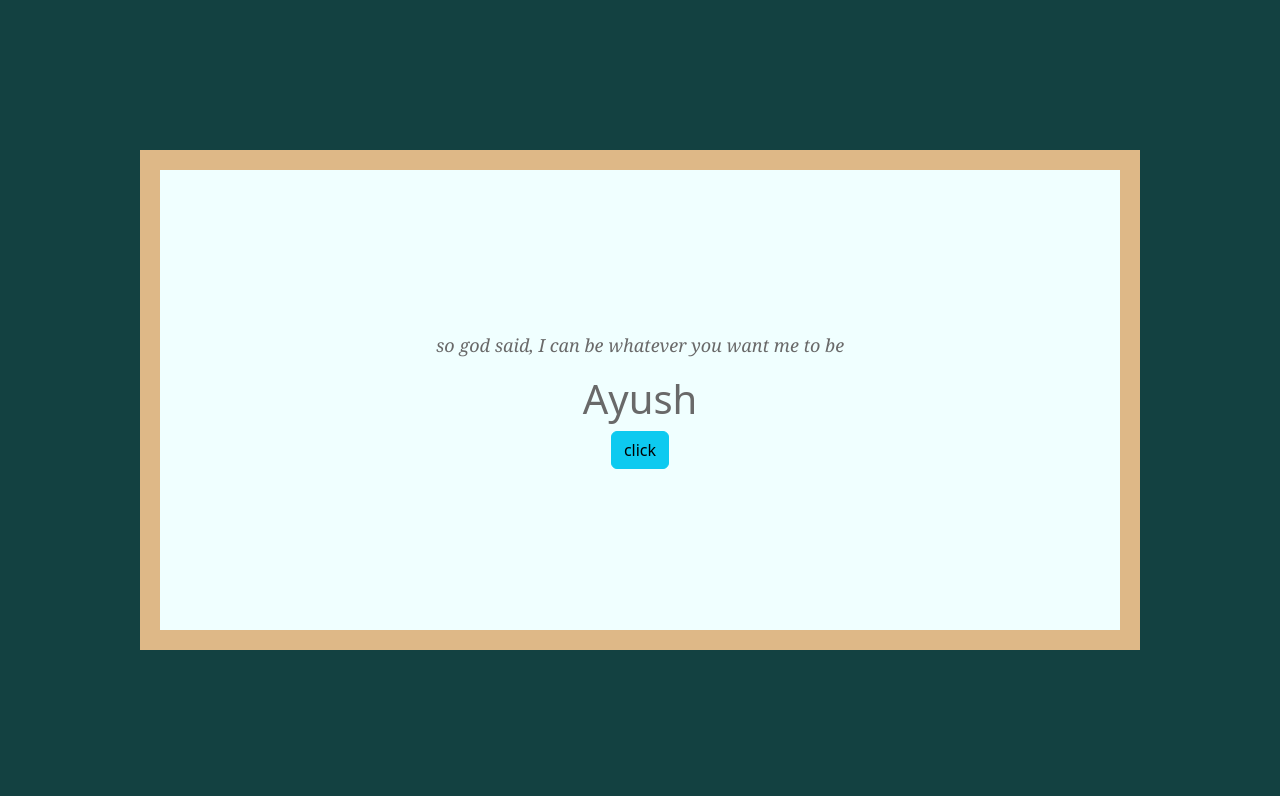
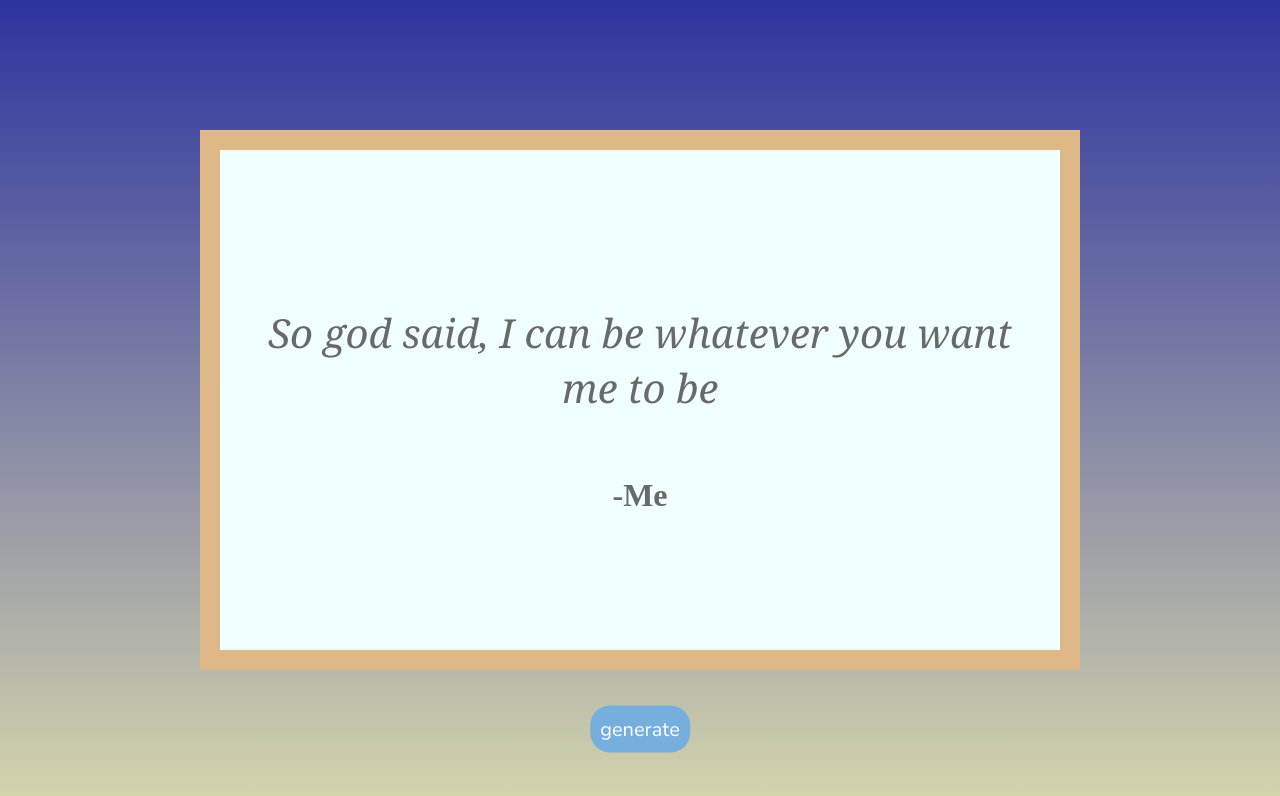
Before and after one commit to MrExorcist/MrExorcist.github.io, a plain HTML site: page ranodmQuoteGEn/index.html in a window 1280 px wide. Drawn offline with nearby package versions, Linux system fonts and the light colour scheme.

Commit message:
button eidt

```diff
--- a/ranodmQuoteGEn/index.html
+++ b/ranodmQuoteGEn/index.html
@@ -1,21 +1,22 @@
 <!DOCTYPE html>
 <html lang="en">
 <head>
-    <link rel="stylesheet" href="https://cdn.jsdelivr.net/npm/bootstrap@5.2.0/dist/css/bootstrap.min.css">
     <link rel="stylesheet" href="style.css">
     <title>quote generate</title>
 </head>
+
 <body>
+
     <div class="container">
         <div class="quotes">
-            <p id="quote">so god said, I can be whatever you want me to be</p>
-             <h1 id="author">Ayush</h1>
-             <div>
-                <button onclick="generate()" type="button" class="btn btn-info">click</button>
-            </div>
+            <p id="quote">So god said, I can be whatever you want me to be</p>
+             <h1 id="author">-Me</h1>
         </div>
     </div>
+    <div class="btn">
+        <button onclick="generate()" type="button" class="btn1">generate</button>
+    </div>
+    <script src="script.js" ></script>
 
-    <script src="script.js" ></script>
 </body>
 </html>
--- a/ranodmQuoteGEn/style.css
+++ b/ranodmQuoteGEn/style.css
@@ -1,10 +1,11 @@
+@import url('https://fonts.googleapis.com/css2?family=Nunito&display=swap');
 body{
-    background-color: rgb(19, 65, 65);
+    background-image: linear-gradient(rgb(45, 51, 158), rgb(215, 215, 172));
+    background-repeat: no-repeat ;
+    background-size: cover;
+    height: 100vh;
+    width: 100vh;
 }
-
-
-
-
 .quotes{
     position: absolute;
     top: 50%;
@@ -12,7 +13,7 @@ body{
     transform: translate(-50%,-50%);
     text-align: center;
     border: 2px solid powderblue;
-    width: 1000px;
+    width: 100vh;
     height: 500px;
     margin: auto;
     display: flex;
@@ -25,7 +26,26 @@ body{
     color:dimgray ;
 }
 .quotes p{
-    font-size: large;
+    font-size: 40px;
     font-style: italic;
     font-family: Georgia, 'Times New Roman', Times, serif;
 }
+
+.btn1{
+padding: 10px;
+position: absolute;
+    top: 50%;
+    left: 50%;
+    transform: translate(-50%,650%);
+    font-size: 20px;
+   font-family: 'Nunito', sans-serif;
+    border-radius: 20px;
+    border: none;
+   background-color: rgb(118, 174, 222);
+    color: white;
+    cursor: pointer;
+    transition: 0.8sec;
+}
+.btn1:hover{
+    background-color: rgb(152, 216, 155);
+}
```
